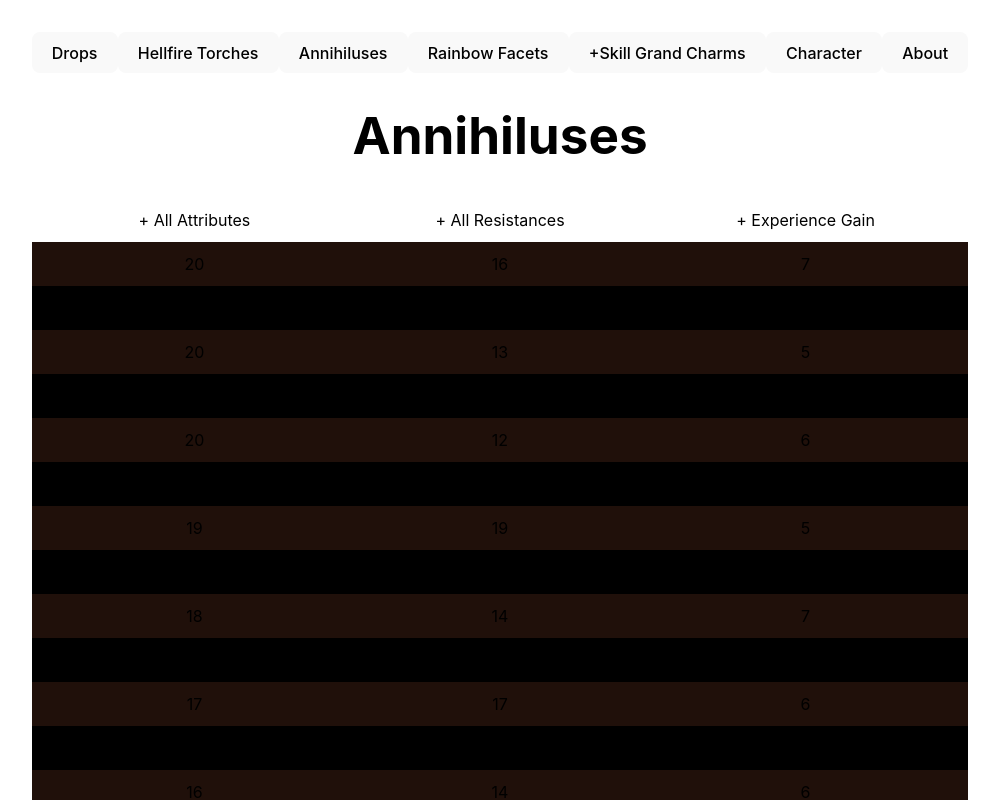
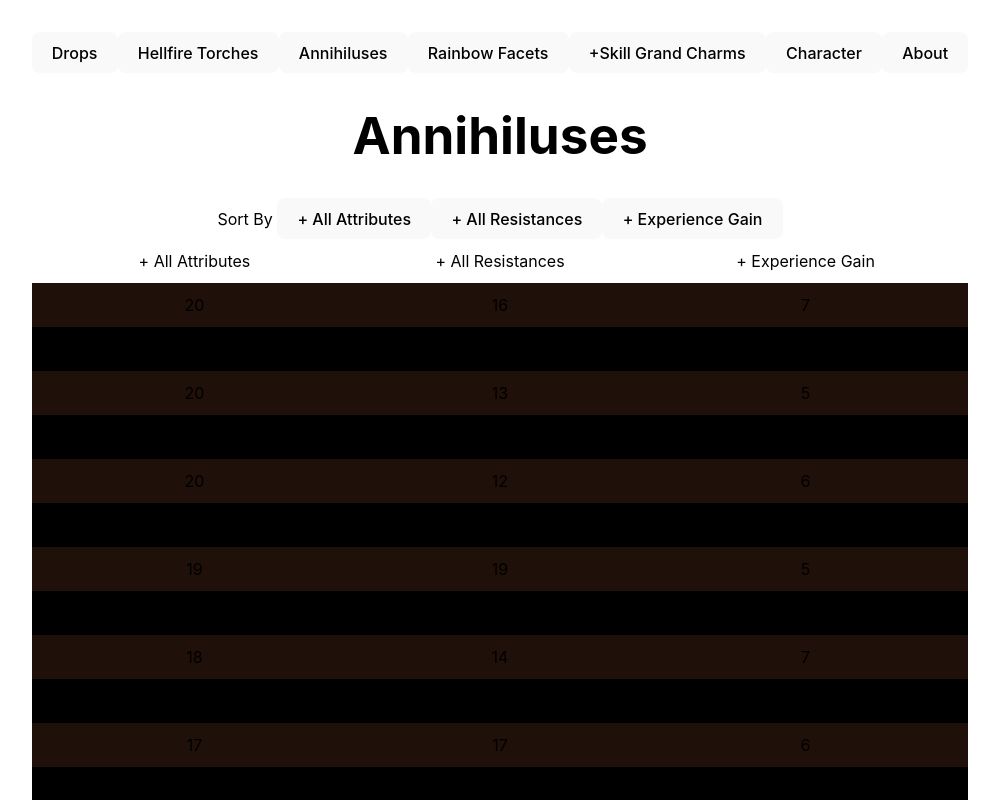
Before and after one commit to geoffreykwan/diablo-2-drops-on-the-way-to-level-99, a Vue app: page /annihiluses in a window 1280 px wide. Shown: the top 800 px of the page, without its empty margins (140-1139 px from the left). Built offline with nearby package versions, Linux system fonts and the light colour scheme.

Commit message:
feat(Annihiluses Page): Add sorting by attributes, resistances, exp

```diff
--- a/src/views/Annihiluses.vue
+++ b/src/views/Annihiluses.vue
@@ -1,5 +1,9 @@
 <template>
   <h1>Annihiluses</h1>
+  Sort By
+  <button @click="sortByAttributes">+ All Attributes</button>
+  <button @click="sortByResistances">+ All Resistances</button>
+  <button @click="sortByExperience">+ Experience Gain</button>
   <div class="annihilus-row">
     <div>+ All Attributes</div>
     <div>+ All Resistances</div>
@@ -41,6 +45,45 @@ export default {
         }
       })
     },
-  },
+    sortByAttributes() {
+      this.annihiluses.sort((a, b) => {
+        if (a.attributes === b.attributes) {
+          if (a.resistances === b.resistances) {
+            return b.experience - a.experience
+          } else {
+            return b.resistances - a.resistances
+          }
+        } else {
+          return b.attributes - a.attributes
+        }
+      })
+    },
+    sortByResistances() {
+      this.annihiluses.sort((a, b) => {
+        if (a.resistances === b.resistances) {
+          if (a.attributes === b.attributes) {
+            return b.experience - a.experience
+          } else {
+            return b.attributes - a.attributes
+          }
+        } else {
+          return b.resistances - a.resistances
+        }
+      })
+    },
+    sortByExperience() {
+      this.annihiluses.sort((a, b) => {
+        if (a.experience === b.experience) {
+          if (a.attributes === b.attributes) {
+            return b.resistances - a.resistances
+          } else {
+            return b.attributes - a.attributes
+          }
+        } else {
+          return b.experience - a.experience
+        }
+      })
+    },
+  }
 }
 </script>
```
